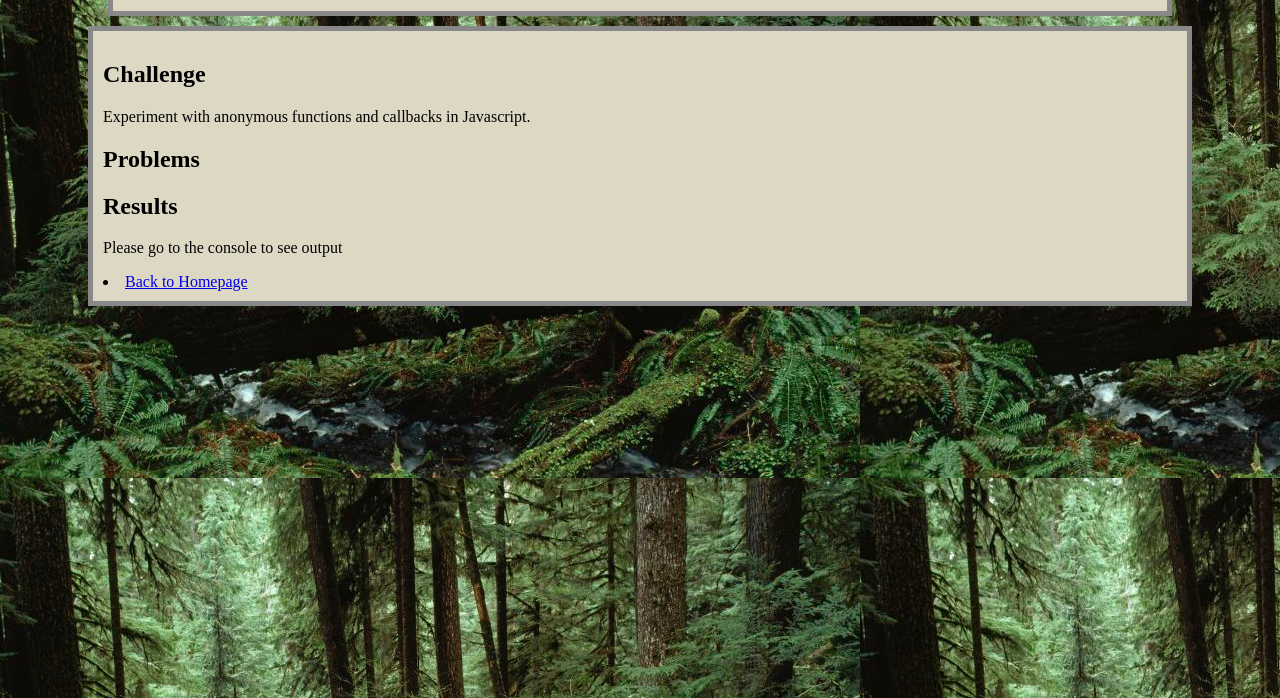
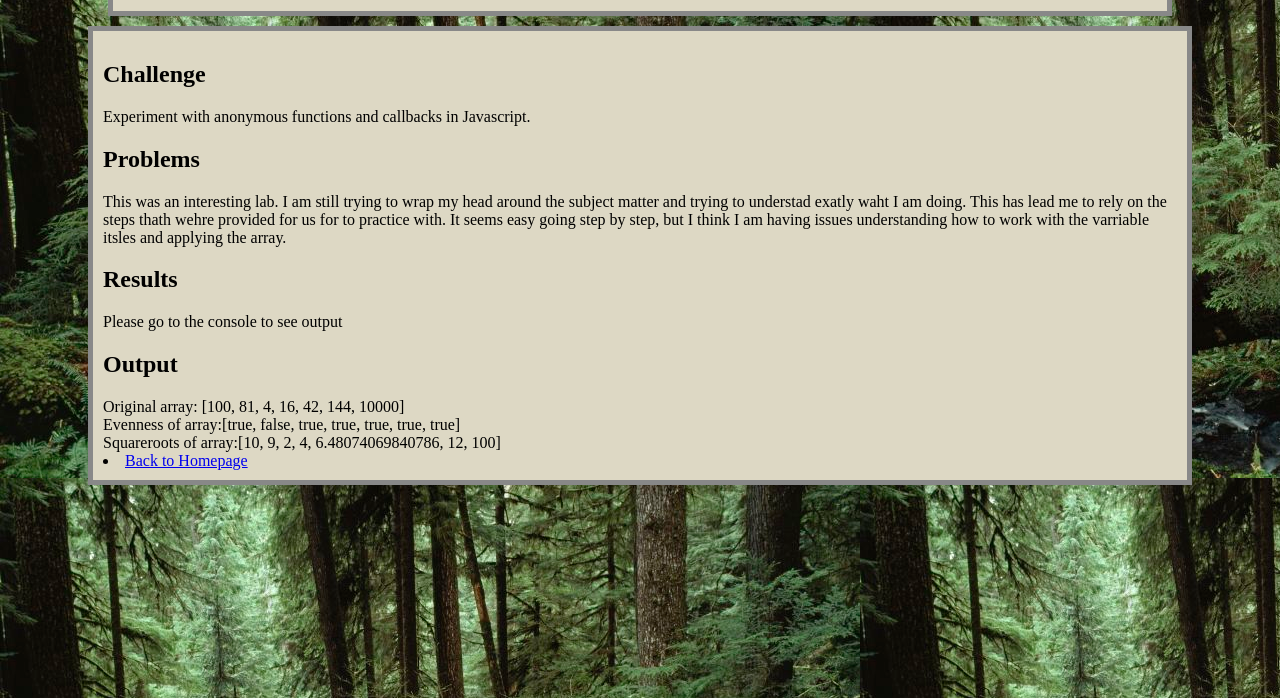
Before and after one commit to SGTDanny/ART-101, a plain HTML site: page lab8/lab8.html in a window 1280 px wide. Shown: the part 102-800 px from the top of the page. Drawn offline with nearby package versions, Linux system fonts and the light colour scheme.

Commit message:
Task X complete

```diff
--- a/lab8/js/lab8.js
+++ b/lab8/js/lab8.js
@@ -17,8 +17,14 @@ console.log("My array", array);
 var result = array.map(isEven);
 console.log ("Test of evennes of arrays:", result);
 
-var reslut = array.map(function(x){
+var result = array.map(function(x){
     return x ** 0.5;
 });
 
 console.log("Squareroot of array:", result);
+
+//Map reslut data
+var mapResults = "Original array: [100, 81, 4, 16, 42, 144, 10000]<br> Evenness of array:[true, false, true, true, true, true, true] <br> Squareroots of array:[10, 9, 2, 4, 6.48074069840786, 12, 100] ";
+
+//Set HTML content
+$("#output").html(mapResults);
--- a/lab8/lab8.html
+++ b/lab8/lab8.html
@@ -16,9 +16,11 @@
             <h2>Challenge</h2>
                 <p>Experiment with anonymous functions and callbacks in Javascript.</p>
             <h2>Problems</h2>
-                <p></p>
+                <p>This was an interesting lab. I am still trying to wrap my head around the subject matter and trying to understad exatly waht I am doing. This has lead me to rely on the steps thath wehre provided for us for to practice with. It seems easy going step by step, but I think I am having issues understanding how to work with the varriable itsles and applying the array.</p>
             <h2>Results</h2>
                 <p>Please go to the console to see output</p>
+            <h2>Output</h2>
+                <div id="output"></div>
         </dive>
         <nav id="links">
             <li><a href="https://sgtdanny.github.io/ART-101/">Back to Homepage</a></li>
```
